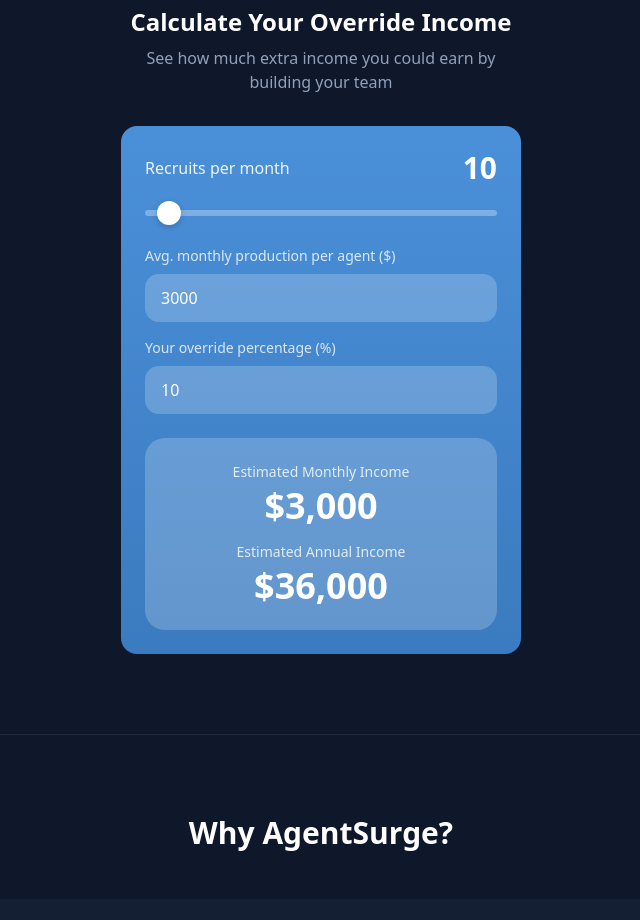
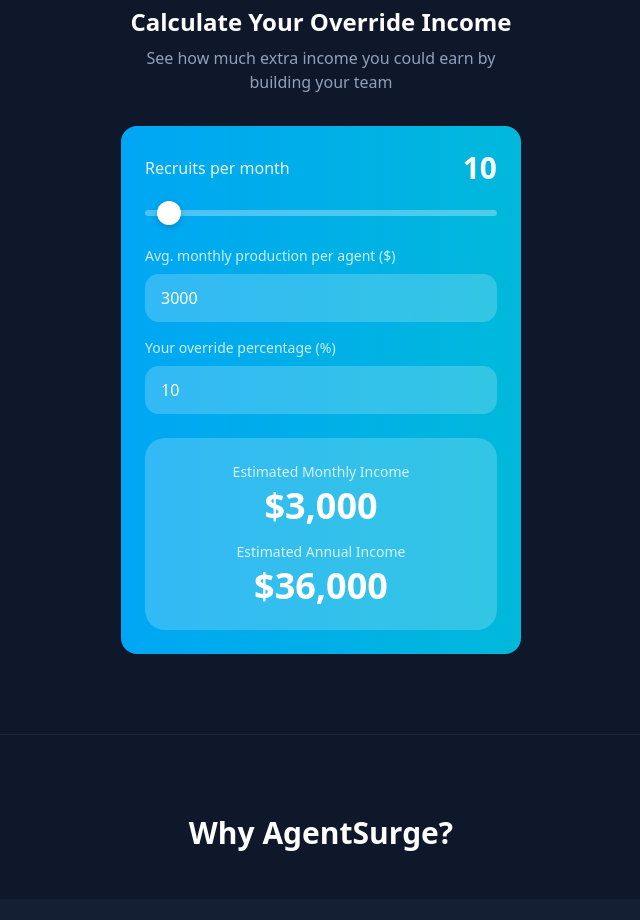
Before and after one commit to dhauser6518-sudo/Agentsurge, a Next.js app: page / in a window 1280 px wide. Shown: the part 4260-5180 px from the top of the page, without its empty margins (319-959 px from the left). Built offline with nearby package versions, Linux system fonts and the light colour scheme.

Commit message:
Update calculator gradient to match CTA buttons
Co-Authored-By: Claude Opus 4.5 <noreply@anthropic.com>

```diff
--- a/src/app/page.tsx
+++ b/src/app/page.tsx
@@ -579,7 +579,7 @@ export default function LandingPage() {
           <h2 className="text-2xl font-bold text-white text-center mb-2">Calculate Your Override Income</h2>
           <p className="text-slate-400 text-center mb-8">See how much extra income you could earn by building your team</p>
 
-          <div className="bg-gradient-to-b from-[#4a90d9] to-[#3b7bbf] rounded-2xl p-6">
+          <div className="bg-gradient-to-r from-sky-500 to-cyan-500 rounded-2xl p-6">
             {/* Recruits Slider */}
             <div className="mb-6">
               <div className="flex justify-between items-center mb-3">
```
